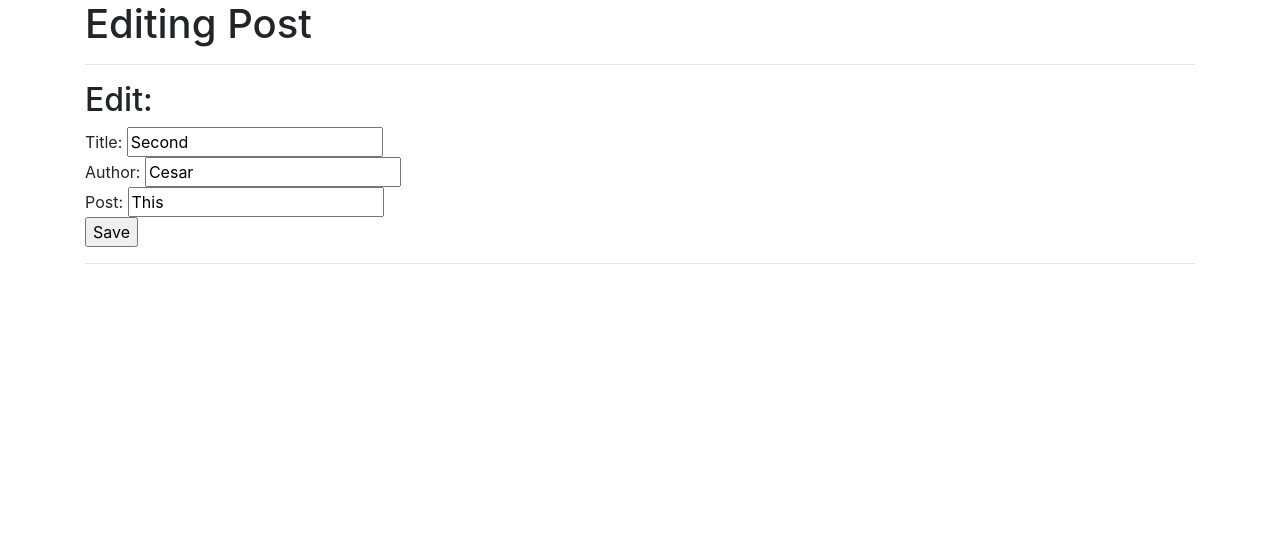
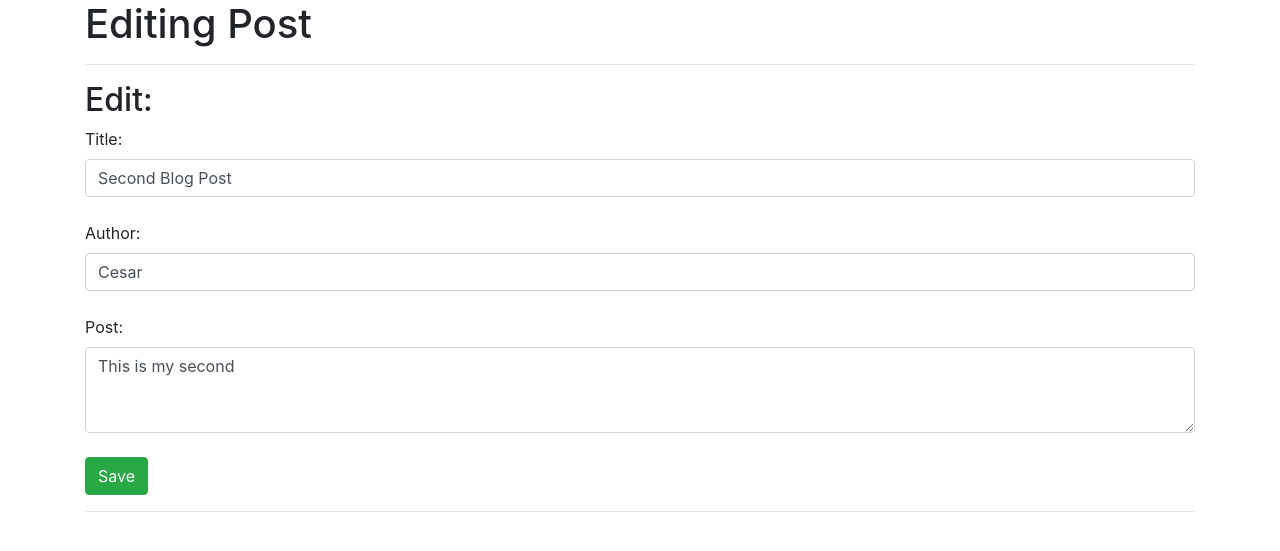
Before and after one commit to CESAR-JARAMILLO/Flask-Blog, a Flask app: page /posts/edit/4 in a window 1280 px wide. Shown: the part 56-607 px from the top of the page. Run offline with Flask 2, Linux system fonts and the light colour scheme; data comes from the database, SQL or seed files in the repository; both versions use the stored data as it was after the commit; some libraries are stand-ins or nearby versions.

Commit message:
Created new post page

```diff
--- a/app.py
+++ b/app.py
@@ -57,13 +57,18 @@ def edit(id):
     else:
         return render_template('edit.html', post=post)
 
-@app.route('/home/users/<string:name>/posts/<int:id>')
-def hello(name, id):
-    return "Hello, " + name + "your id is: " + str(id)
-
-@app.route('/onlyget', methods=['Get'])
-def get_req():
-    return "You can only get this website"
+@app.route('/posts/new', methods=['GET', 'POST'])
+def new_post():
+    if request.method == 'POST':
+        post.title = request.form['title']
+        post.author = request.form['author']
+        post.content = request.form['content']
+        new_post = BlogPost(title=post_title, content=post_content, author=post_author)
+        db.session.add(new_post)
+        db.session.commit()
+        return redirect('/posts')
+    else:
+        return render_template('new_post.html')
 
 if __name__ == "__main__":
     app.run(debug=True)
--- a/templates/edit.html
+++ b/templates/edit.html
@@ -9,14 +9,18 @@
 
 <hr>
 <h2>Edit:</h2>
+
 <form action="/posts/edit/{{post.id}}" method="POST">
-    Title: <input type="text" name="title" id="title" value={{post.title}}>
+    <label for="title">Title:</label>
+    <input class="form-control" type="text" name="title" id="title" value="{{post.title}}" aria-label="Enter Tile">
     <br>
-    Author: <input type="text" name="author" id="author", value={{post.author}}>
+    <label for="author">Author:</label>
+    <input class="form-control" type="text" name="author" id="author" value="{{post.author}}" aria-label="Enter Author">
     <br>
-    Post: <input type="text" name="content" id="content", value={{post.content}}>
+    <label for="content">Post:</label>
+    <textarea class="form-control" name="content" id="content" aria-label="Enter Content" rows="3">{{post.content}}</textarea>
     <br>
-    <input type="submit" value="Save">
+    <input class="btn btn-success" type="submit" value="Save">
 </form>
 <hr>
 {% endblock %}
```
Also changed, not shown: templates/new_post.html (added, +25 -0 lines), templates/posts.html (+15 -18 lines), posts.db, 1 other file.
